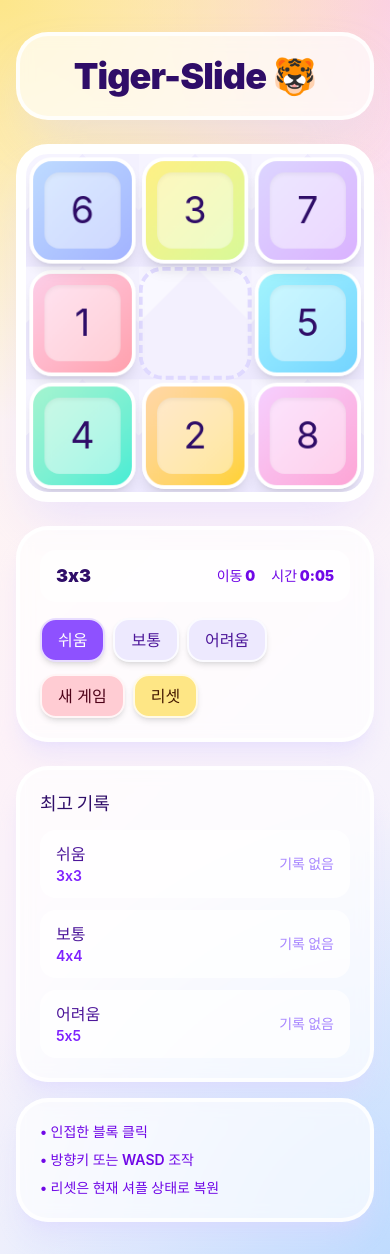
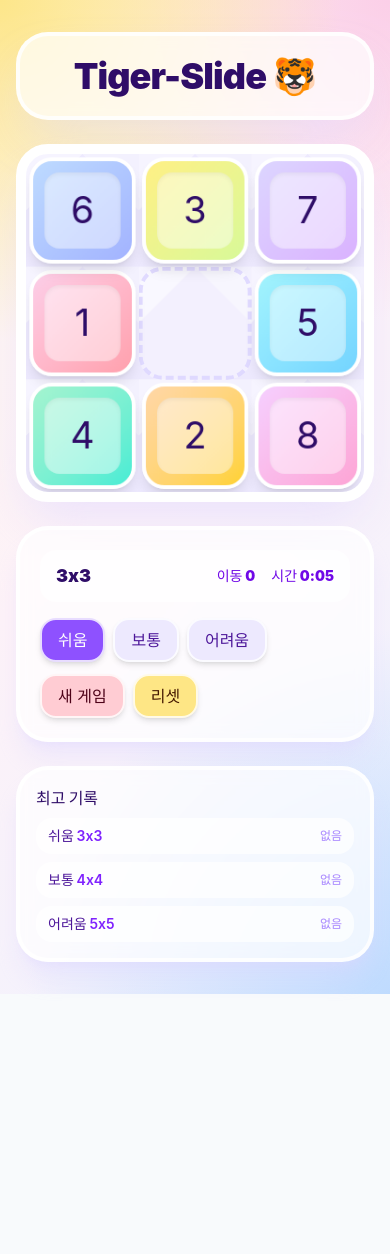
Before and after one commit to MTGVim/tiger-slide-sp, a React (Vite) app: page / in a window 390 px wide. After the commit the page ends 994 px from the top, so only its background shows below. Built offline with nearby package versions, Linux system fonts and the light colour scheme.

Commit message:
Compact records and constrain board width
Co-Authored-By: Claude Opus 4.7 <noreply@anthropic.com>

```diff
--- a/src/App.jsx
+++ b/src/App.jsx
@@ -203,6 +203,7 @@ function App() {
             </h1>
           </header>
 
+          <div className="mx-auto w-full max-w-[640px]">
             <PuzzleBoard
               tiles={game.tiles}
               size={size}
@@ -211,6 +212,7 @@ function App() {
               movingTile={movingTile}
               shakeDirection={shakeDirection}
             />
+          </div>
 
           <Controls
             size={size}
@@ -233,13 +235,6 @@ function App() {
               </p>
             </div>
           ) : null}
-          <div className="rounded-[2rem] border-4 border-white/80 bg-white/70 p-5 text-sm font-semibold text-violet-700 shadow-xl shadow-violet-200/40 backdrop-blur">
-            <ul className="space-y-2 text-left">
-              <li>• 인접한 블록 클릭</li>
-              <li>• 방향키 또는 WASD 조작</li>
-              <li>• 리셋은 현재 셔플 상태로 복원</li>
-            </ul>
-          </div>
         </aside>
       </div>
     </main>
--- a/src/components/RecordsPanel.jsx
+++ b/src/components/RecordsPanel.jsx
@@ -4,33 +4,28 @@ import { formatSeconds } from '../utils/time'
 export function RecordsPanel({ records }) {
   return (
     <section
-      className="rounded-[2rem] border-4 border-white/80 bg-white/70 p-5 shadow-xl shadow-violet-200/40 backdrop-blur"
+      className="rounded-[2rem] border-4 border-white/80 bg-white/70 p-4 shadow-xl shadow-violet-200/40 backdrop-blur sm:p-5"
       aria-label="개인 최고 기록"
     >
-      <h2 className="text-lg font-black text-violet-950">최고 기록</h2>
-      <div className="mt-3 grid gap-3">
+      <h2 className="text-base font-black text-violet-950 sm:text-lg">최고 기록</h2>
+      <div className="mt-2 grid gap-2 sm:mt-3 sm:gap-3">
         {DIFFICULTIES.map((difficulty) => {
           const record = records[difficulty.size]
 
           return (
             <div
               key={difficulty.size}
-              className="flex items-center justify-between gap-3 rounded-2xl bg-white/70 px-4 py-3"
+              className="flex items-center justify-between gap-2 rounded-2xl bg-white/70 px-3 py-2 text-sm sm:gap-3 sm:px-4 sm:py-3"
             >
-              <div>
-                <p className="font-black text-violet-900">{difficulty.label}</p>
-                <p className="text-sm font-semibold text-violet-600">
-                  {difficulty.size}x{difficulty.size}
-                </p>
-              </div>
+              <p className="shrink-0 font-black text-violet-900">
+                {difficulty.label} <span className="font-semibold text-violet-600">{difficulty.size}x{difficulty.size}</span>
+              </p>
               {record ? (
-                <p className="text-right text-sm font-black text-violet-900">
-                  {record.moves}회 이동
-                  <br />
-                  <span className="text-violet-600">{formatSeconds(record.seconds)}</span>
+                <p className="truncate text-right text-xs font-black text-violet-900 sm:text-sm">
+                  {record.moves}회 · <span className="text-violet-600">{formatSeconds(record.seconds)}</span>
                 </p>
               ) : (
-                <p className="text-sm font-bold text-violet-400">기록 없음</p>
+                <p className="text-xs font-bold text-violet-400 sm:text-sm">없음</p>
               )}
             </div>
           )
```
Lines whose indentation alone changed are shown as unchanged.
